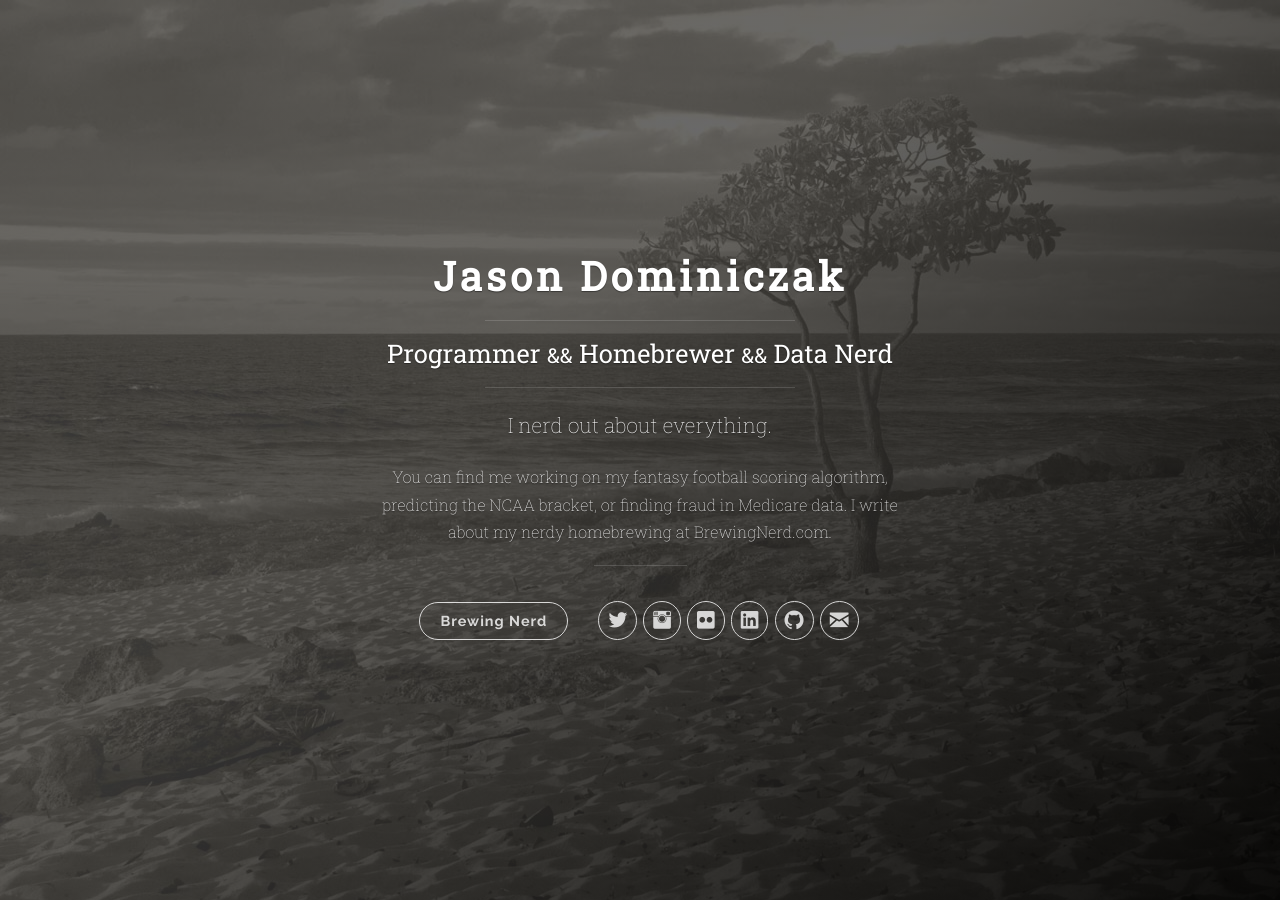
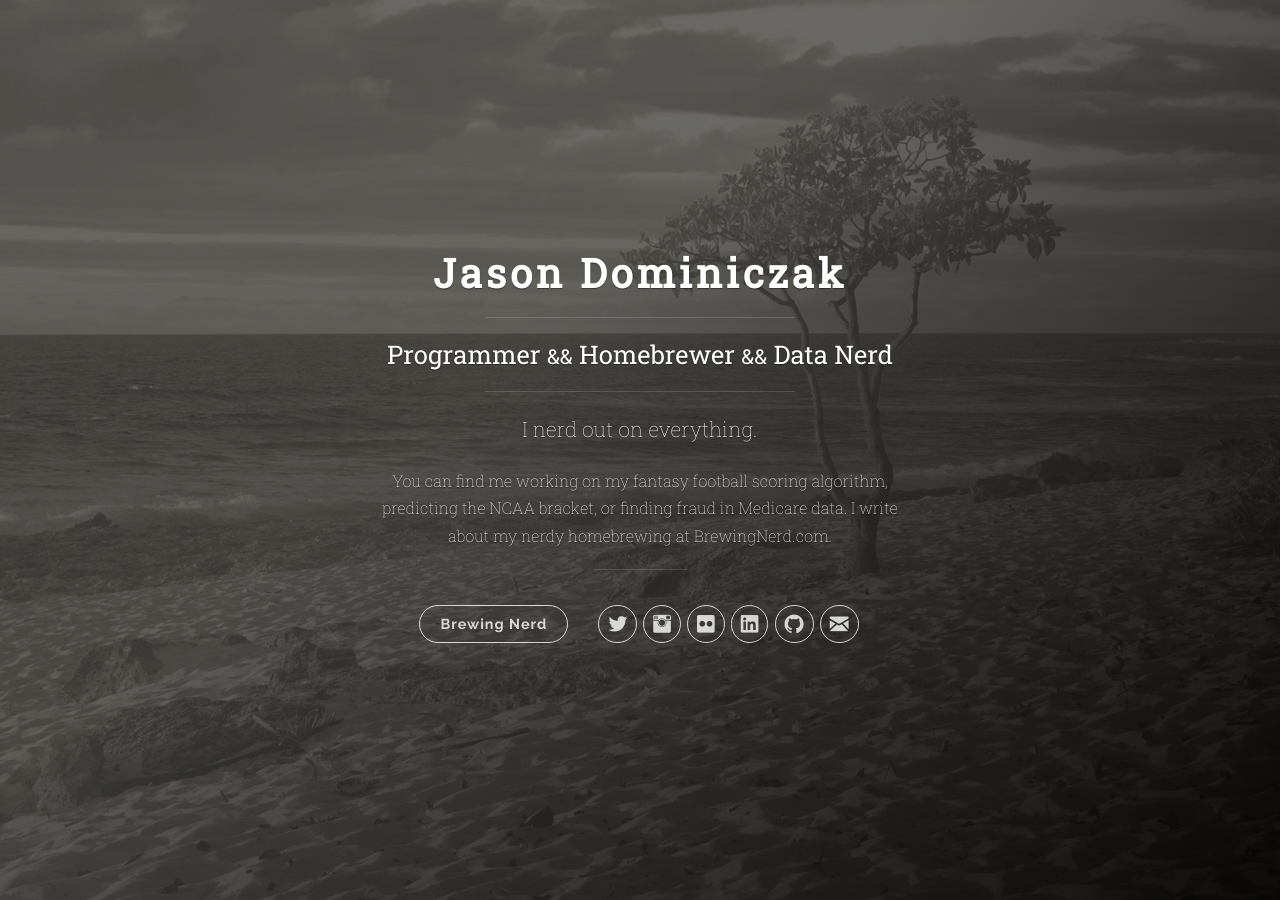
Before and after one commit to jdominiczak/jdominiczak.github.io, a Jekyll site: the page built from index.html, in a window 1280 px wide. Built offline with Jekyll 4.4.1, drawn with Linux system fonts in a browser that asks for light colours; the list of posts is cut into pages by our own code.

Commit message:
Fixed Spelling

```diff
--- a/_config.yml
+++ b/_config.yml
@@ -1,9 +1,10 @@
 # Site settings
 title: 'Jason Dominiczak'
-description: 'Programmer <span>&&</span> Homebrewer <span>&&</span> Data Nerd'
+text_description: 'Programmer <span>&&</span> Homebrewer <span>&&</span> Data Nerd'
+description: 'Programmer, Homebrewer, Data Nerd, and Author of BrewingNerd.com'
 url: ''
 baseurl: ''
-subtitle: 'I nerd out about everything.'
+subtitle: 'I nerd out on everything.'
 longtext: 'You can find me working on my fantasy football scoring algorithm, predicting the NCAA bracket, or finding fraud in Medicare data.  I write about my nerdy homebrewing at <a href="http://www.brewingnerd.com">BrewingNerd.com</a>.'
 googleAnalytics: 'UA-51066876-1'
 # disqus_shortname: 'your-disqus-name'
--- a/_includes/header.html
+++ b/_includes/header.html
@@ -20,7 +20,7 @@
           <h1 class="panel-cover__title panel-title">{{ site.title }}</h1>
         </a>
         <hr class="panel-cover__divider">
-        <h2 class="panel-cover__subtitle">{{ site.description }}</h2>
+        <h2 class="panel-cover__subtitle">{{ site.text_description }}</h2>
 		<hr class="panel-cover__divider">
 		<p class="panel-cover__text_subtitle">{{ site.subtitle }}</p>
 		<p class="panel-cover__description">{{ site.longtext }}</p>
--- a/css/uno.css
+++ b/css/uno.css
@@ -1262,7 +1262,7 @@ hr {
 	font-weight:400;
 	color: #FFF;
 	font-family: "Roboto Slab", serif;
-
+	line-height: 1.3;
 	}
 
 .panel-cover__text_subtitle {
```
